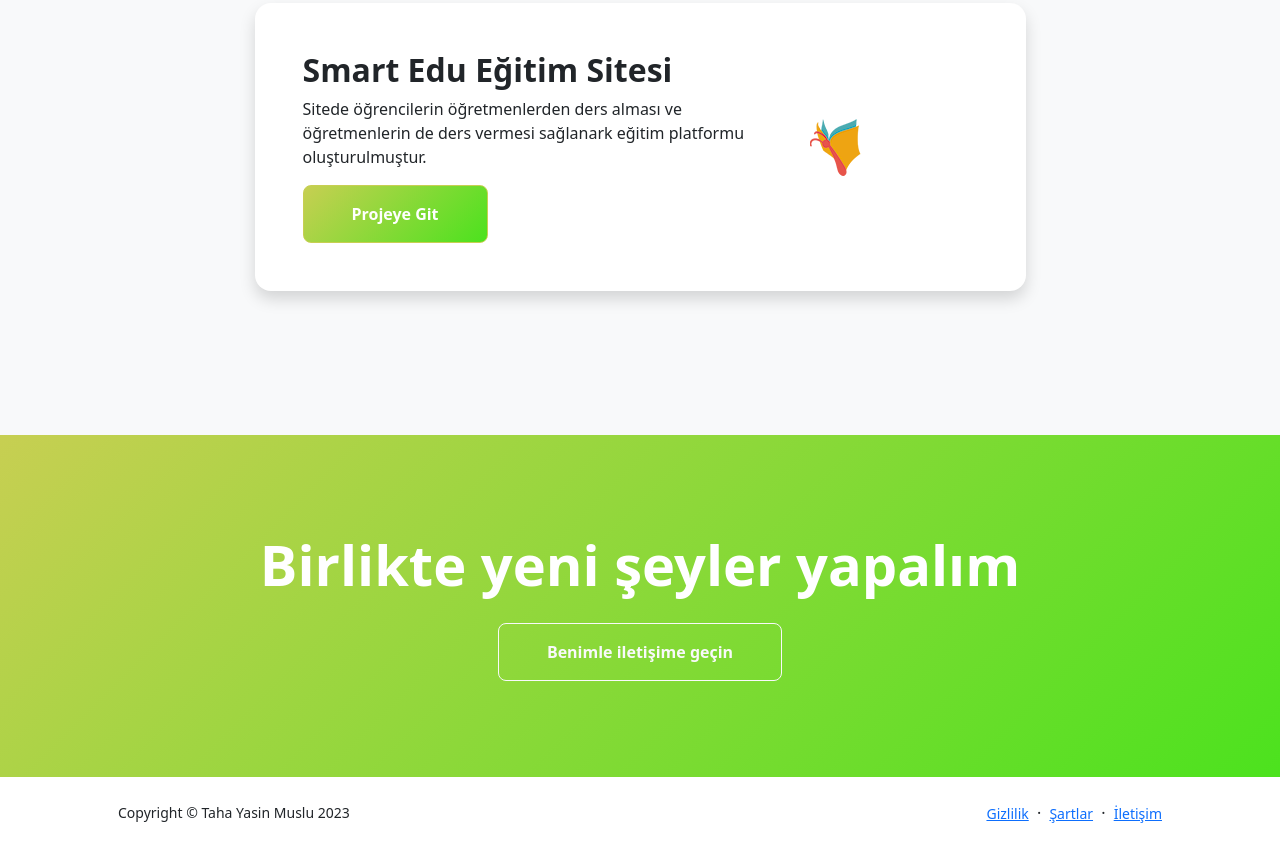
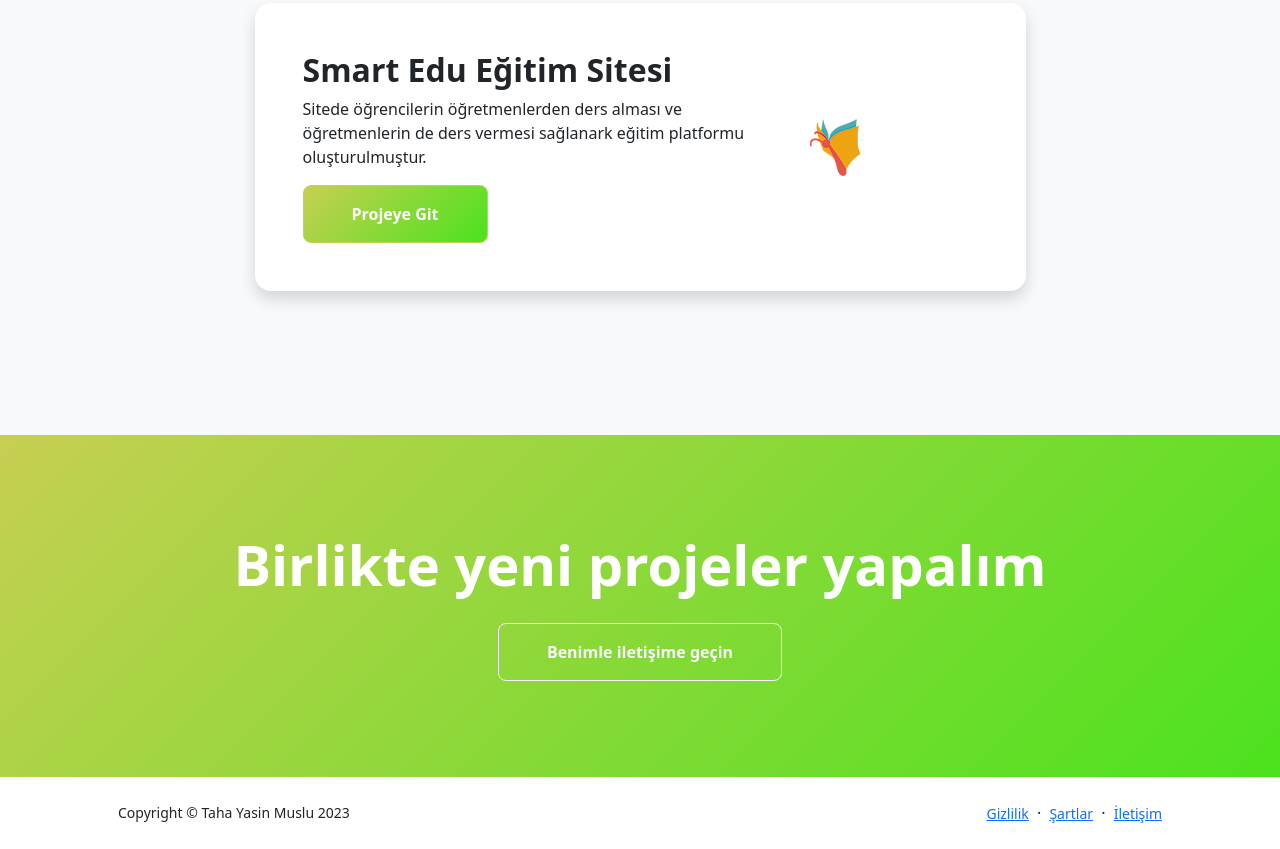
Before and after one commit to TahaMuslu/TahaMuslu.github.io, a plain HTML site: page projects.html in a window 1280 px wide. Shown: the part 1419-2268 px from the top of the page. Drawn offline with nearby package versions, Linux system fonts and the light colour scheme.

Commit message:
Birkaç hatalı kısım düzeltildi.

```diff
--- a/projects.html
+++ b/projects.html
@@ -4,7 +4,7 @@
 <head>
     <meta charset="utf-8" />
     <meta name="viewport" content="width=device-width, initial-scale=1, shrink-to-fit=no" />
-    <title>Modern Business - Start Bootstrap Template</title>
+    <title>♦ Projeler</title>
     <!-- Favicon-->
     <link rel="icon" type="image/x-icon" href="assets/favicon.ico" />
     <!-- Custom Google font-->
@@ -126,7 +126,7 @@
         <section class="py-5 bg-gradient-primary-to-secondary text-white">
             <div class="container px-5 my-5">
                 <div class="text-center">
-                    <h2 class="display-4 fw-bolder mb-4">Birlikte yeni şeyler yapalım</h2>
+                    <h2 class="display-4 fw-bolder mb-4">Birlikte yeni projeler yapalım</h2>
                     <a class="btn btn-outline-light btn-lg px-5 py-3 fs-6 fw-bolder" href="contact.html">Benimle
                         iletişime
                         geçin</a>
```
Also changed, not shown: contact.html (+1 -1 lines), index.html (+1 -1 lines), resume.html (+1 -1 lines).
